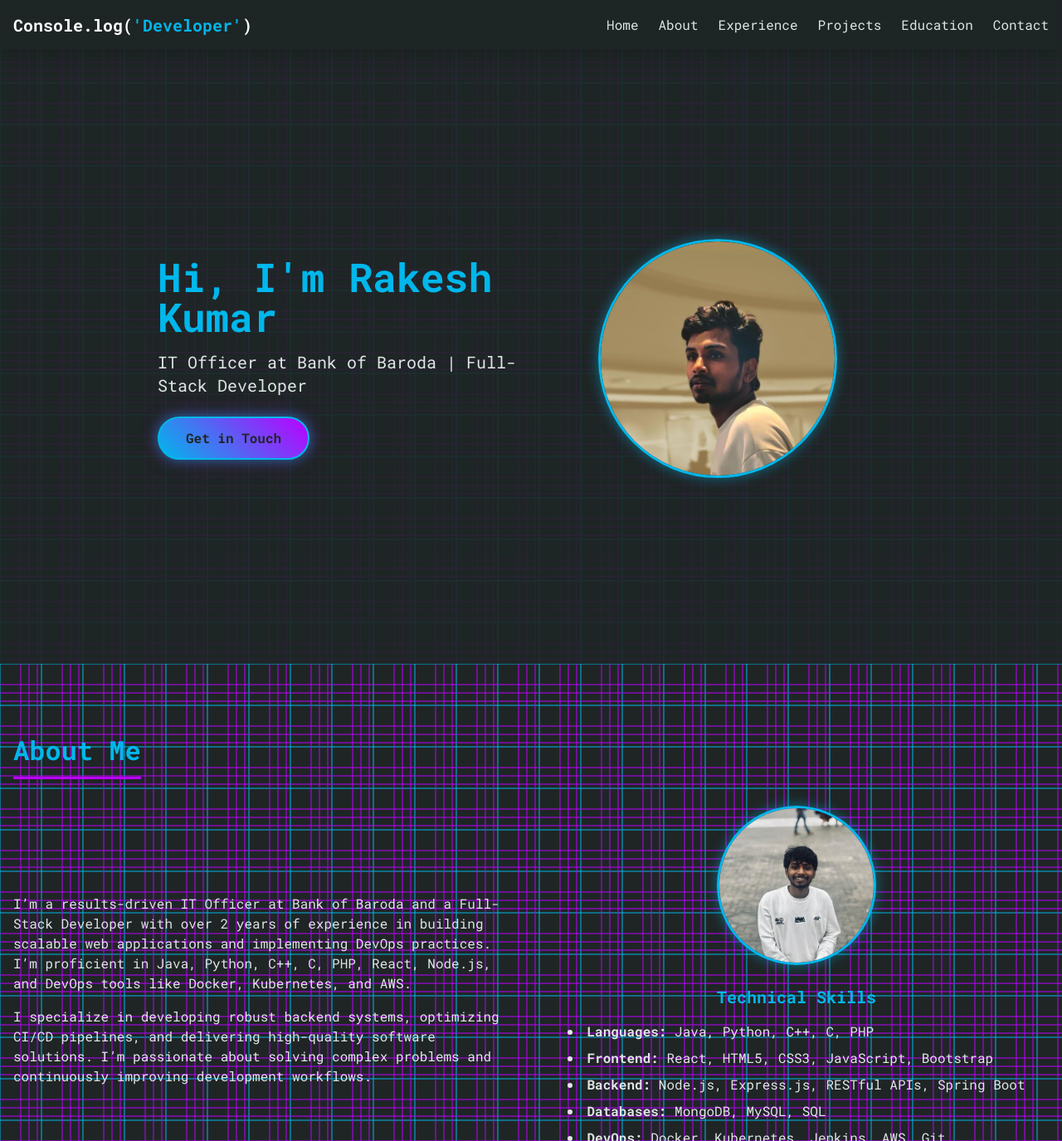
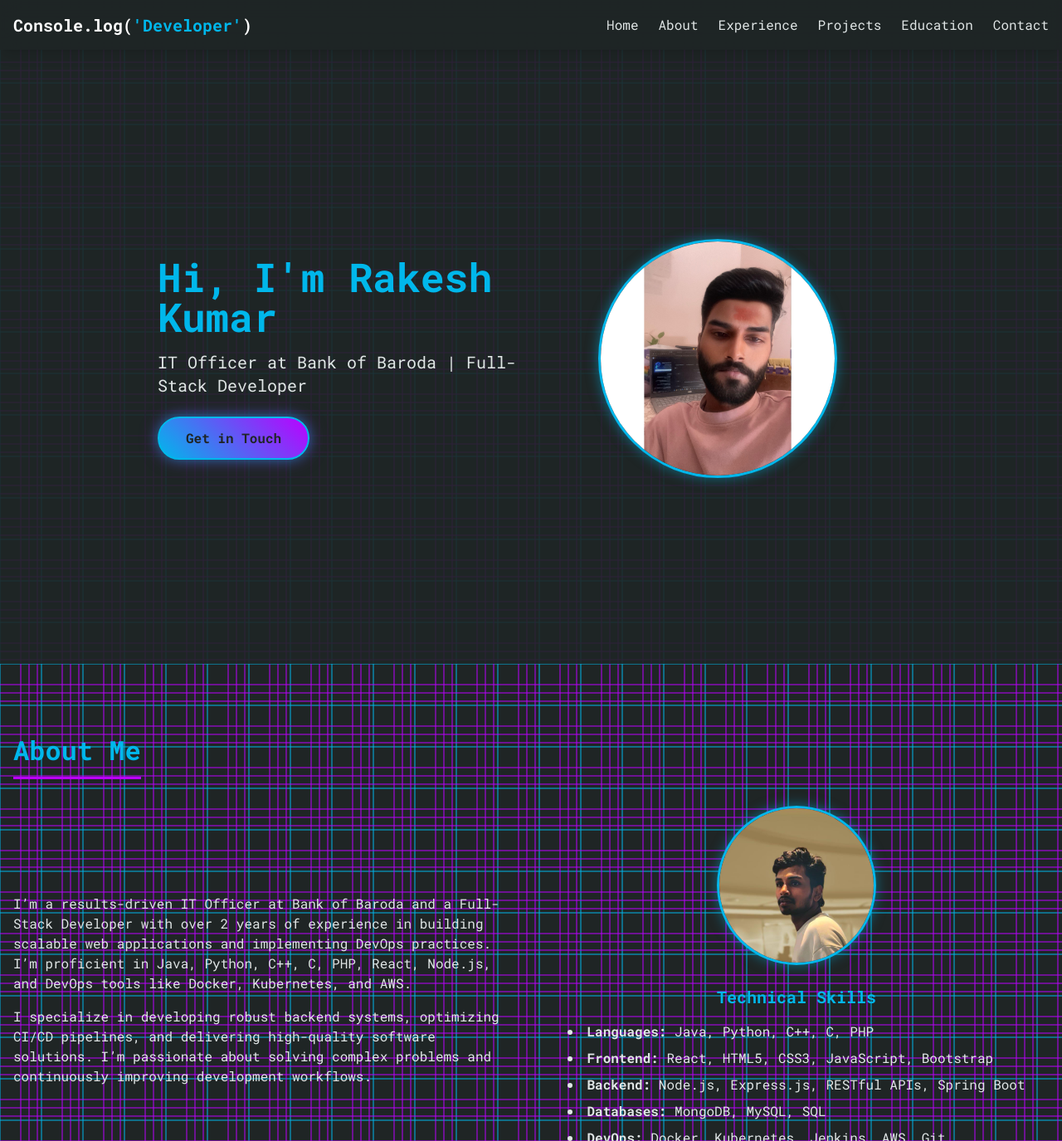
Before and after one commit to merakesh1/portfolion, a plain HTML site: page index.html in a window 1280 px wide. Shown: the top 1375 px of the page at 83% size. Drawn offline with nearby package versions, Linux system fonts and the light colour scheme.

Commit message:
portfolio photo updation

```diff
--- a/index.html
+++ b/index.html
@@ -234,7 +234,7 @@
         </div>
         <div class="md:w-1/2 mt-8 md:mt-0">
           <img
-            src="images/image3.jpg"
+            src="images/image4.jpg"
             alt="Rakesh Kumar in a mall"
             class="profile-photo rounded-full w-72 h-72 mx-auto object-cover"
           />
@@ -263,7 +263,7 @@
           </div>
           <div class="flex flex-col items-center">
             <img
-              src="images/image2.jpg"
+              src="images/image3.jpg"
               alt="Rakesh Kumar outdoors"
               class="profile-photo rounded-full w-48 h-48 mb-6 object-cover"
             />
```
Also changed, not shown: images/image4.jpg (added).
